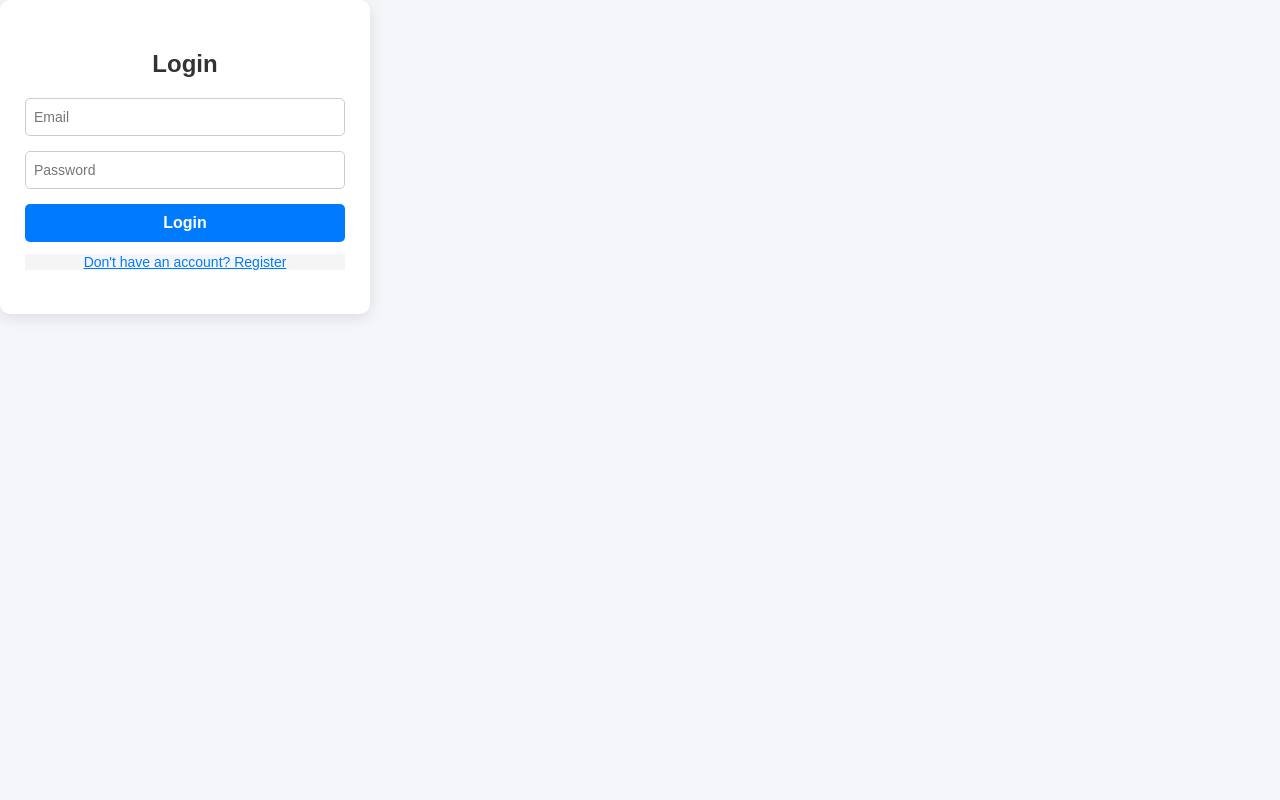
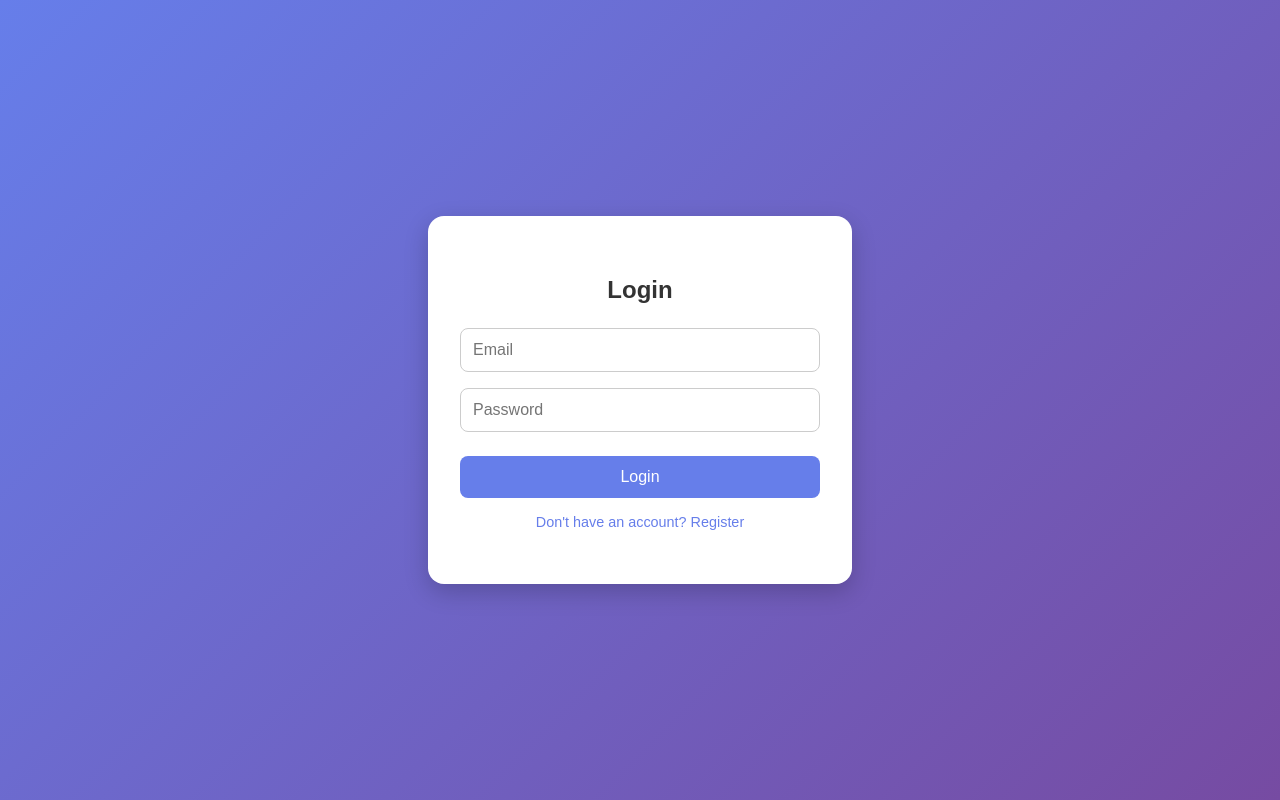
Before and after one commit to chandu123-droid/FEwatch-Earn, a React app: page / in a window 1280 px wide. Built offline with nearby package versions, Linux system fonts and the light colour scheme; the HTML template or start-up script is replaced by a standard one.

Commit message:
Update authpage.css

```diff
--- a/src/pages/authpage.css
+++ b/src/pages/authpage.css
@@ -1,148 +1,95 @@
-<<<<<<< HEAD
-=======
-/* Container centering */
->>>>>>> 28f328105fb59a3d837565cc28442659e2c7321d
+/* Center the entire auth page */
 .auth-container {
   display: flex;
   justify-content: center;
   align-items: center;
-<<<<<<< HEAD
   height: 100vh;
-  background: #f5f5f5;
+  background: linear-gradient(135deg, #667eea, #764ba2);
+  font-family: "Poppins", sans-serif;
 }
 
+/* Auth box styling */
 .auth-box {
-  background: white;
-  padding: 20px;
-  border-radius: 10px;
-  box-shadow: 0 0 10px rgba(0,0,0,0.1);
-  width: 300px;
-}
-
-.auth-box h2 {
-  text-align: center;
-  margin-bottom: 15px;
-}
-
-.auth-box input {
+  background: #ffffff;
+  padding: 2.5rem 2rem;
+  border-radius: 16px;
+  box-shadow: 0 8px 25px rgba(0, 0, 0, 0.2);
   width: 100%;
-  padding: 8px;
-  margin-bottom: 10px;
-  border-radius: 5px;
-  border: 1px solid #ccc;
-}
-
-.auth-box button {
-  width: 100%;
-  padding: 10px;
-  border: none;
-  background: #007bff;
-  color: white;
-  border-radius: 5px;
-  cursor: pointer;
-}
-
-.auth-box .message {
-  text-align: center;
-  margin-bottom: 10px;
-}
-
-.auth-box .message.error {
-  color: red;
-}
-
-.auth-box .message.success {
-  color: green;
-}
-
-.switch-link {
-  text-align: center;
-  margin-top: 10px;
-  cursor: pointer;
-  color: #007bff;
-=======
-  min-height: 100vh;
-  background-color: #f5f5f5;
-  font-family: Arial, sans-serif;
-}
-
-/* Box for form */
-.auth-box {
-  background-color: #fff;
-  padding: 30px 25px;
-  border-radius: 10px;
-  box-shadow: 0px 4px 15px rgba(0, 0, 0, 0.1);
-  width: 320px;
+  max-width: 360px;
   text-align: center;
 }
 
-/* Form heading */
+/* Title */
 .auth-box h2 {
-  margin-bottom: 20px;
-  font-size: 24px;
+  margin-bottom: 1rem;
   color: #333;
+  font-weight: 600;
 }
 
 /* Input fields */
 .auth-box input {
   width: 100%;
-  padding: 10px 8px;
-  margin-bottom: 15px;
+  padding: 0.75rem;
+  margin: 0.5rem 0;
+  border-radius: 8px;
   border: 1px solid #ccc;
-  border-radius: 5px;
-  font-size: 14px;
+  font-size: 1rem;
+  transition: border 0.2s ease;
   box-sizing: border-box;
-  transition: border-color 0.3s;
 }
 
 .auth-box input:focus {
-  border-color: #007bff;
+  border-color: #667eea;
   outline: none;
 }
 
-/* Buttons */
+/* Submit button */
 .auth-box button {
   width: 100%;
-  padding: 10px;
-  background-color: #007bff;
+  padding: 0.75rem;
+  margin-top: 1rem;
+  background-color: #667eea;
+  color: #ffffff;
   border: none;
-  color: white;
-  font-size: 16px;
-  border-radius: 5px;
+  border-radius: 8px;
+  font-size: 1rem;
+  font-weight: 500;
   cursor: pointer;
-  transition: background-color 0.3s;
+  transition: background 0.3s ease;
 }
 
 .auth-box button:hover {
-  background-color: #0056b3;
+  background-color: #5a67d8;
 }
 
-/* Switch login/register link */
-.switch-link {
-  margin-top: 12px;
-  font-size: 14px;
-  color: #007bff;
-  cursor: pointer;
-  text-decoration: underline;
+/* Success and error messages */
+.message {
+  margin-bottom: 1rem;
+  padding: 0.5rem;
+  border-radius: 6px;
+  font-size: 0.9rem;
 }
 
-/* Messages */
-.message {
-  margin-bottom: 15px;
-  font-size: 14px;
-  padding: 8px 10px;
-  border-radius: 5px;
+.message.success {
+  background-color: #d4edda;
+  color: #155724;
 }
 
 .message.error {
-  color: #a94442;
-  background-color: #f2dede;
-  border: 1px solid #ebccd1;
+  background-color: #f8d7da;
+  color: #721c24;
 }
 
-.message.success {
-  color: #3c763d;
-  background-color: #dff0d8;
-  border: 1px solid #d6e9c6;
->>>>>>> 28f328105fb59a3d837565cc28442659e2c7321d
+/* Switch link (login/register toggle) */
+.switch-link {
+  margin-top: 1rem;
+  color: #667eea;
+  cursor: pointer;
+  font-size: 0.9rem;
+  font-weight: 500;
+  text-decoration: none;
 }
+
+.switch-link:hover {
+  text-decoration: underline;
+}
```
